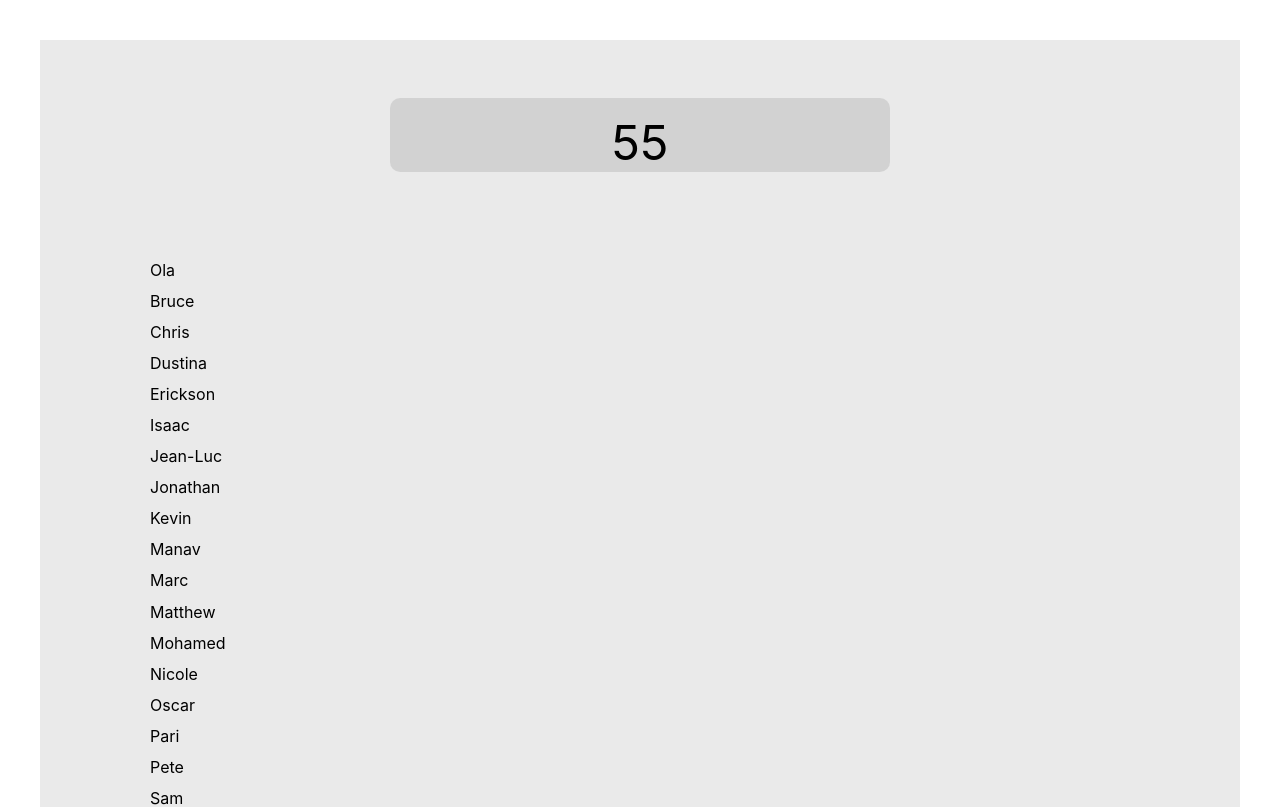
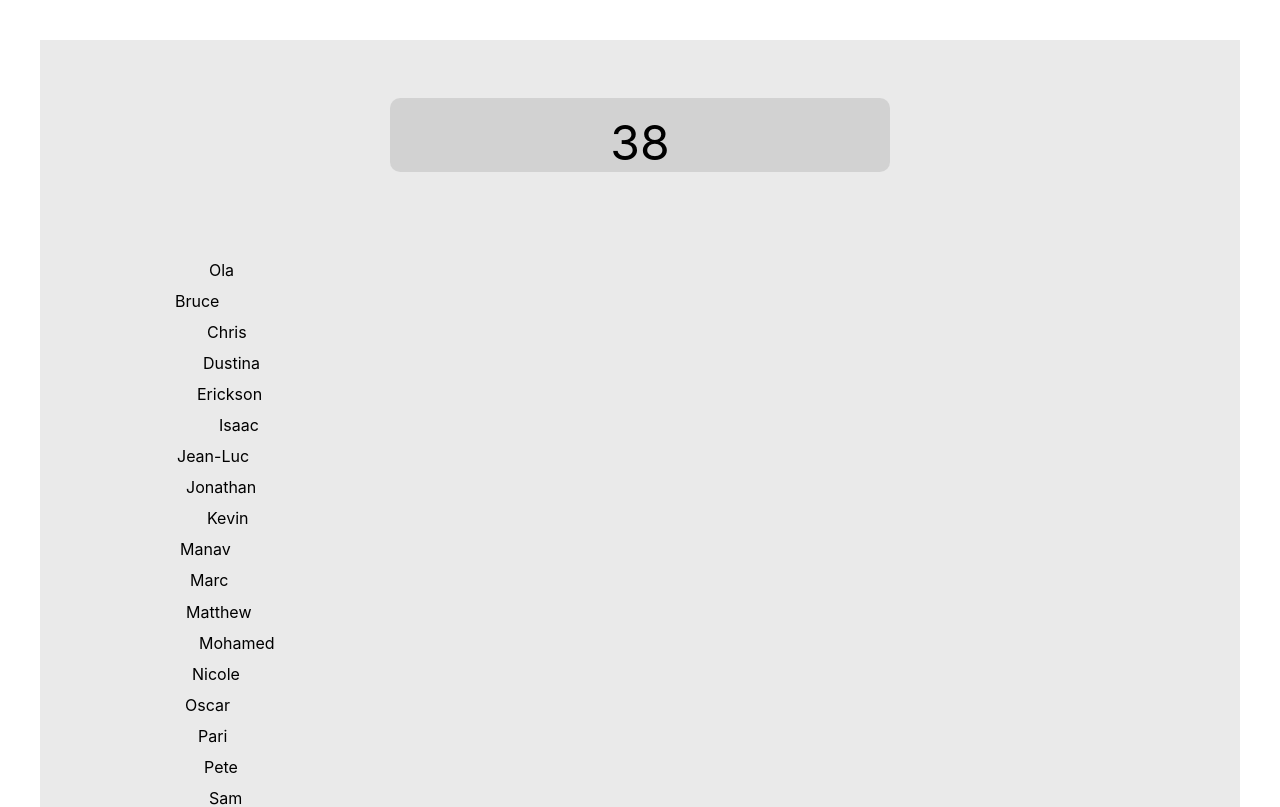
Before and after one commit to nbrown2/race-timer, a React (Vite) app: page / in a window 1280 px wide. Shown: the top 807 px of the page. Built offline with nearby package versions, Linux system fonts and the light colour scheme.

Commit message:
added random

```diff
--- a/src/App.jsx
+++ b/src/App.jsx
@@ -11,7 +11,7 @@ function App() {
   useEffect(() => {
     const interval = setInterval(() => {
       setCurrentTime(currentTime - 1);
-    }, 1000);
+    }, 250);
     return () => clearInterval(interval);
   });
 
--- a/src/components/Race.jsx
+++ b/src/components/Race.jsx
@@ -5,9 +5,13 @@ import { contestantData } from '../assets/data';
 
 function Race(props) {
   const [contestants, setContestants] = useState(contestantData);
+
   useEffect(() => {
     let newContestantPos = contestants.map((contestant) => {
-      return { ...contestant, xpos: contestant.xpos + 10 };
+      return {
+        ...contestant,
+        xpos: contestant.xpos + Math.floor(Math.random() * 10),
+      };
     });
     setContestants(newContestantPos);
   }, [props.currentTime]);
```
